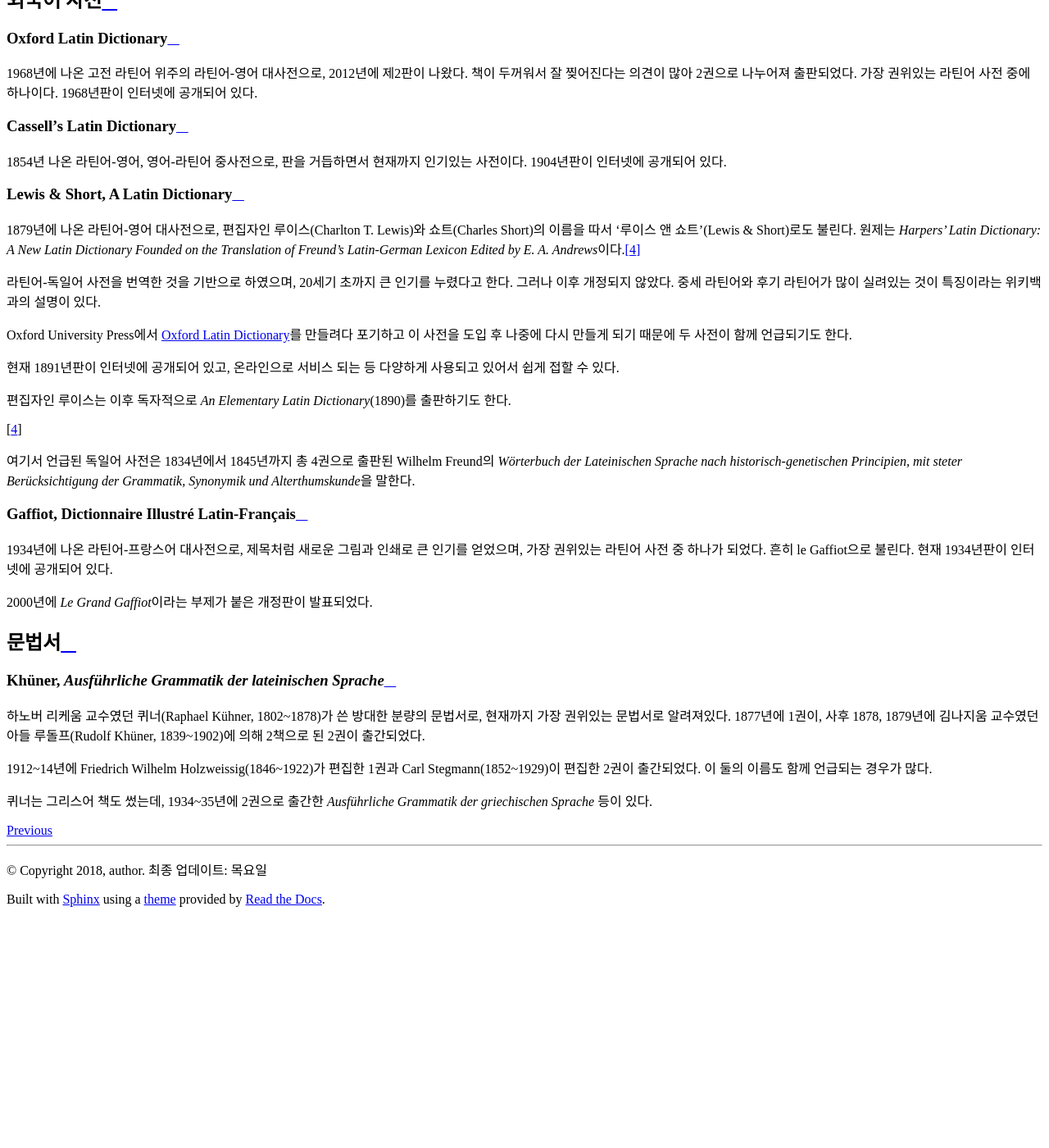
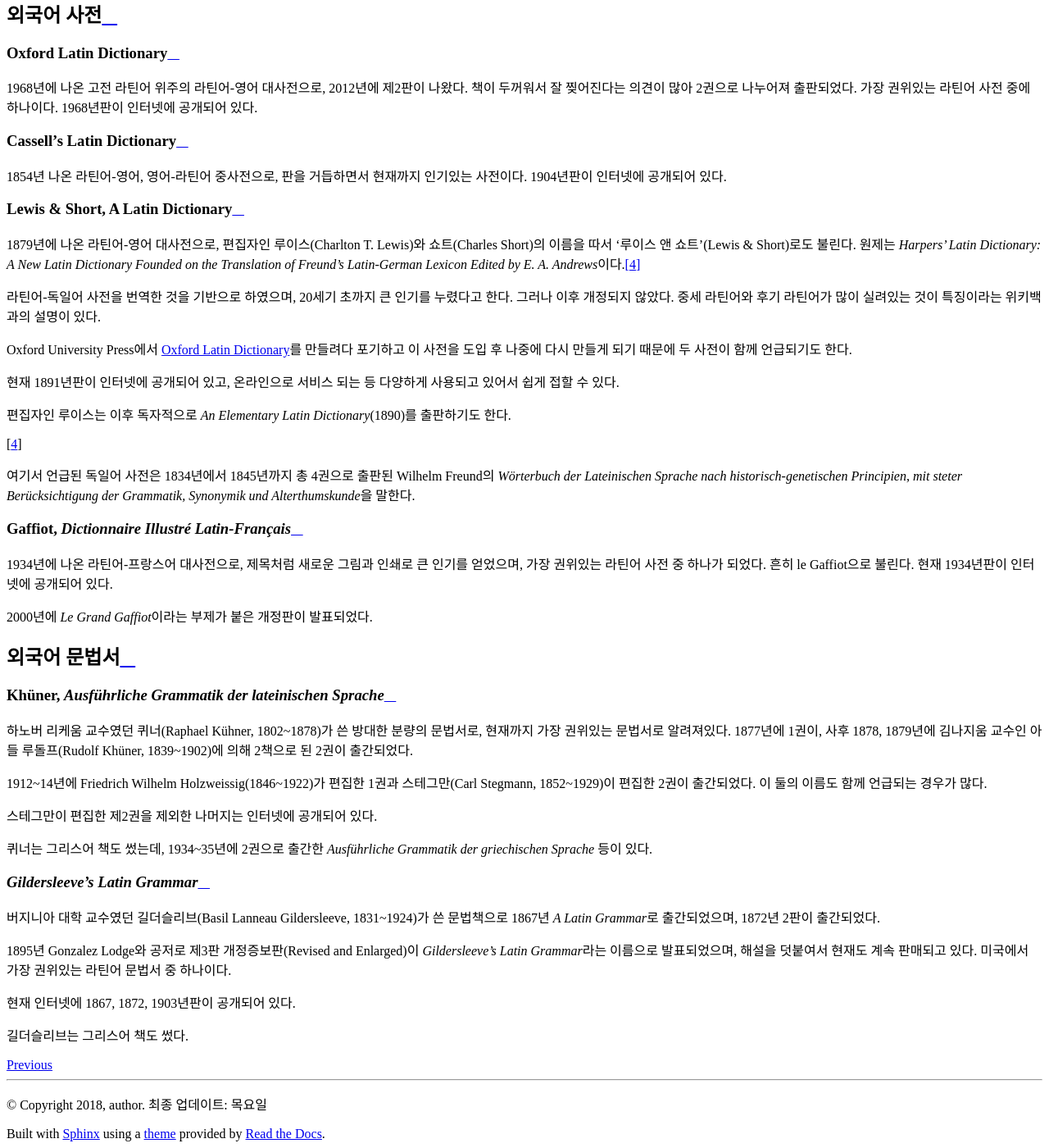
Before and after one commit to kabbala/grammatica_latina, a Sphinx documentation site: the page built from source/reference.rst, in a window 1280 px wide and 1400 px high, scrolled down 3401 px. Shown: the whole window at 82% size. Built offline with Sphinx 7.4.7 and the Read the Docs theme 2.0.0, drawn with Linux system fonts in a browser that asks for light colours; before the commit the page ends 4515 px from its top, so only the background shows below that; some of the changed text lies outside the part shown.

Commit message:
Gildersleeve 추가

```diff
--- a/source/reference.rst
+++ b/source/reference.rst
@@ -135,22 +135,36 @@
 
 .. [#] 여기서 언급된 독일어 사전은 1834년에서 1845년까지 총 4권으로 출판된 Wilhelm Freund의 :title-reference:`Wörterbuch der Lateinischen Sprache nach historisch-genetischen Principien, mit steter Berücksichtigung der Grammatik, Synonymik und Alterthumskunde`\을 말한다.
 
+
 .. _Gaffiot, Dictionnaire Illustré Latin-Français:
 
-Gaffiot, Dictionnaire Illustré Latin-Français
-~~~~~~~~~~~~~~~~~~~~~~~~~~~~~~~~~~~~~~~~~~~~~
+Gaffiot, :title-reference:`Dictionnaire Illustré Latin-Français`
+~~~~~~~~~~~~~~~~~~~~~~~~~~~~~~~~~~~~~~~~~~~~~~~~~~~~~~~~~~~~~~~~
 1934년에 나온 라틴어-프랑스어 대사전으로, 제목처럼 새로운 그림과 인쇄로 큰 인기를 얻었으며, 가장 권위있는 라틴어 사전 중 하나가 되었다. 흔히 le Gaffiot으로 불린다. 현재 1934년판이 인터넷에 공개되어 있다.
 
 2000년에 :title-reference:`Le Grand Gaffiot`\이라는 부제가 붙은 개정판이 발표되었다.
 
 
-문법서
-------
+외국어 문법서
+-------------
 
 Khüner, :title-reference:`Ausführliche Grammatik der lateinischen Sprache`
 ~~~~~~~~~~~~~~~~~~~~~~~~~~~~~~~~~~~~~~~~~~~~~~~~~~~~~~~~~~~~~~~~~~~~~~~~~~
-하노버 리케움 교수였던 퀴너(Raphael Kühner, 1802~1878)가 쓴 방대한 분량의 문법서로, 현재까지 가장 권위있는 문법서로 알려져있다. 1877년에 1권이, 사후 1878, 1879년에 김나지움 교수였던 아들 루돌프(Rudolf Khüner, 1839~1902)에 의해 2책으로 된 2권이 출간되었다.
+하노버 리케움 교수였던 퀴너(Raphael Kühner, 1802~1878)가 쓴 방대한 분량의 문법서로, 현재까지 가장 권위있는 문법서로 알려져있다. 1877년에 1권이, 사후 1878, 1879년에 김나지움 교수인 아들 루돌프(Rudolf Khüner, 1839~1902)에 의해 2책으로 된 2권이 출간되었다.
 
-1912~14년에 Friedrich Wilhelm Holzweissig(1846~1922)가 편집한 1권과 Carl Stegmann(1852~1929)이 편집한 2권이 출간되었다. 이 둘의 이름도 함께 언급되는 경우가 많다.
+1912~14년에 Friedrich Wilhelm Holzweissig(1846~1922)가 편집한 1권과 스테그만(Carl Stegmann, 1852~1929)이 편집한 2권이 출간되었다. 이 둘의 이름도 함께 언급되는 경우가 많다.
+
+스테그만이 편집한 제2권을 제외한 나머지는 인터넷에 공개되어 있다.
 
 퀴너는 그리스어 책도 썼는데, 1934~35년에 2권으로 출간한 :title-reference:`Ausführliche Grammatik der griechischen Sprache` 등이 있다.
+
+
+:title-reference:`Gildersleeve's Latin Grammar`
+~~~~~~~~~~~~~~~~~~~~~~~~~~~~~~~~~~~~~~~~~~~~~~~
+버지니아 대학 교수였던 길더슬리브(Basil Lanneau Gildersleeve, 1831~1924)가 쓴 문법책으로 1867년 :title-reference:`A Latin Grammar`\로 출간되었으며, 1872년 2판이 출간되었다.
+
+1895년 Gonzalez Lodge와 공저로 제3판 개정증보판(Revised and Enlarged)이 :title-reference:`Gildersleeve's Latin Grammar`\라는 이름으로 발표되었으며, 해설을 덧붙여서 현재도 계속 판매되고 있다. 미국에서 가장 권위있는 라틴어 문법서 중 하나이다.
+
+현재 인터넷에 1867, 1872, 1903년판이 공개되어 있다.
+
+길더슬리브는 그리스어 책도 썼다.
```
